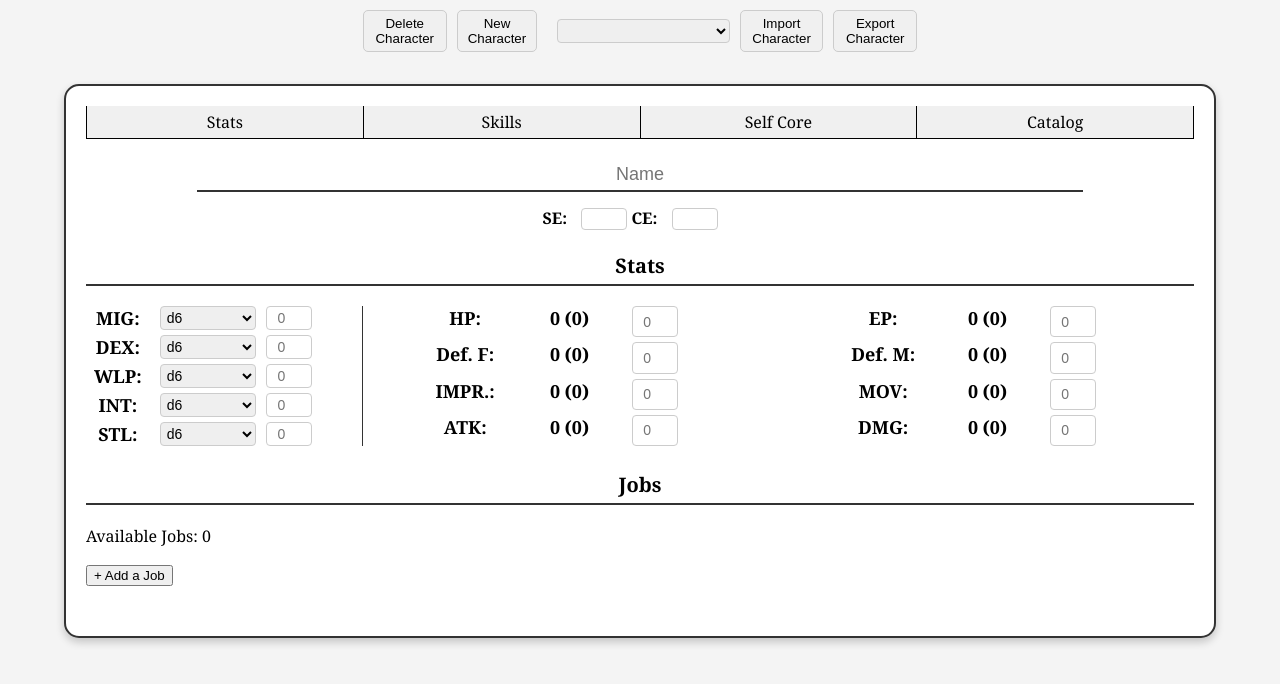
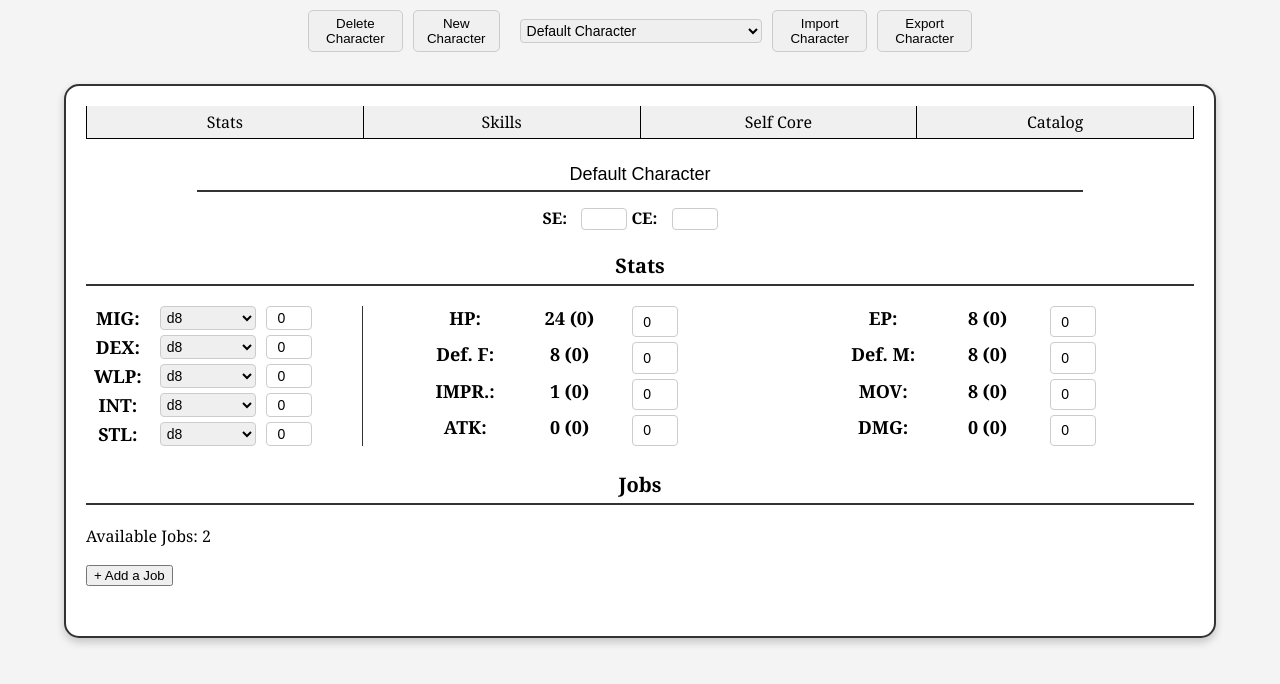
Before and after one commit to Danuxvz/AstralCore-CS-Webapp, a plain HTML site: page Astral-Core-ficha.html in a window 1280 px wide. Drawn offline with Linux system fonts and the light colour scheme.

Commit message:
git commit -m "Fix: Resolve module import issues in Character-manager.js and moduleCatalog.js"

```diff
--- a/Astral-Core-ficha.html
+++ b/Astral-Core-ficha.html
@@ -216,7 +216,8 @@
 			</div>
 		</div>
 	</div>
-<script src="Character-manager.js"></script>
+<script type="module" src="Character-manager.js"></script>
+
 
 </body>
 </html>
--- a/moduleCatalog.js
+++ b/moduleCatalog.js
@@ -1,3 +1,5 @@
+import moduleLibrary from './moduleLibrary.js';
+
 const moduleCatalog = {
 	orb: {
 		tier1: [
```
Also changed, not shown: Character-manager.js (+7 -2 lines).
